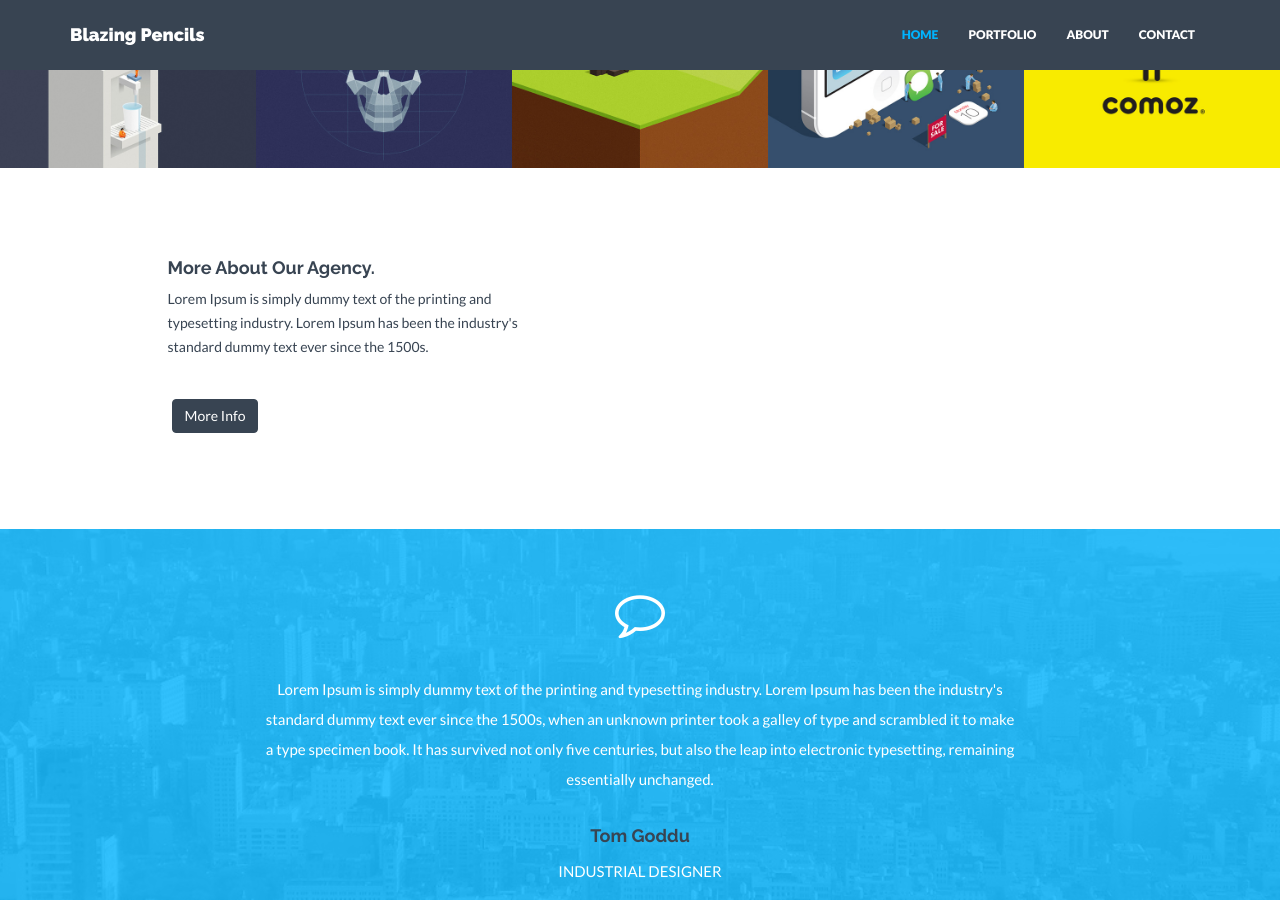
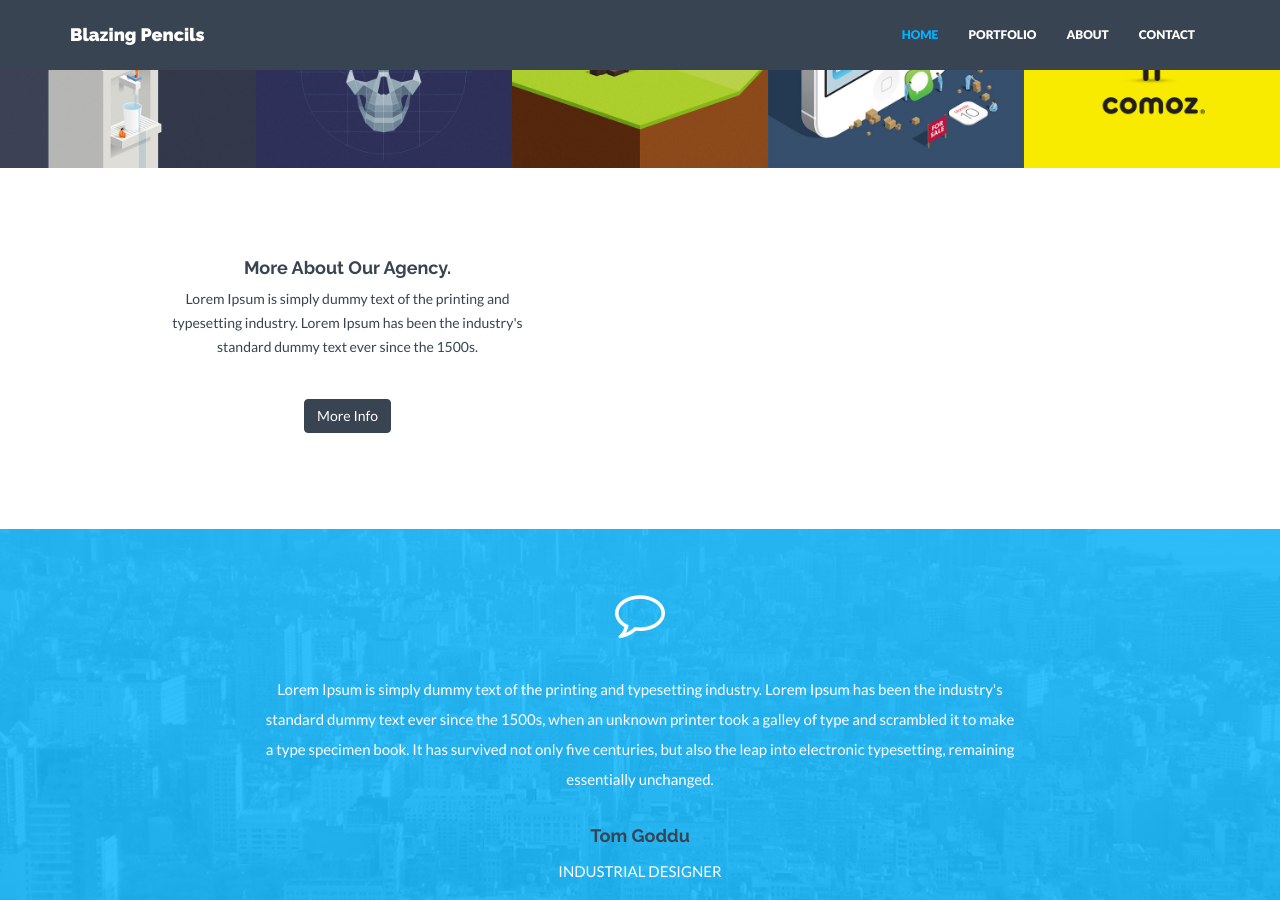
Before and after one commit to blazingpencils/blazingpencils.github.io, a Jekyll site: the page built from index.html, in a window 1280 px wide and 900 px high, scrolled down 1550 px. Built offline with Jekyll 4.4.1, drawn with Linux system fonts in a browser that asks for light colours; nearby versions of some CDN libraries; library files that are not in the unit come from our copies.

Commit message:
Update index.html

```diff
--- a/index.html
+++ b/index.html
@@ -35,7 +35,7 @@ permalink: /
 {% include portfolio.html title="LATEST WORKS" limit=10 %}
 
 <div class="container mtb">
-    <div class="row">
+    <div class="row centered">
         <div class="col-lg-4 col-lg-offset-1">
             <h4>More About Our Agency.</h4>
             <p>{{ site.about }}</p>
```
